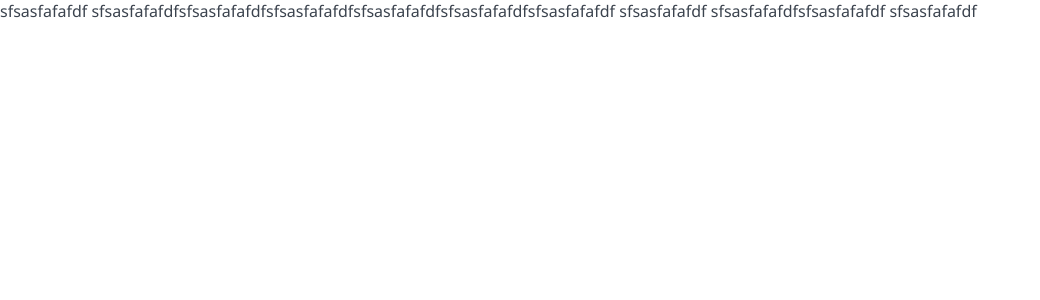
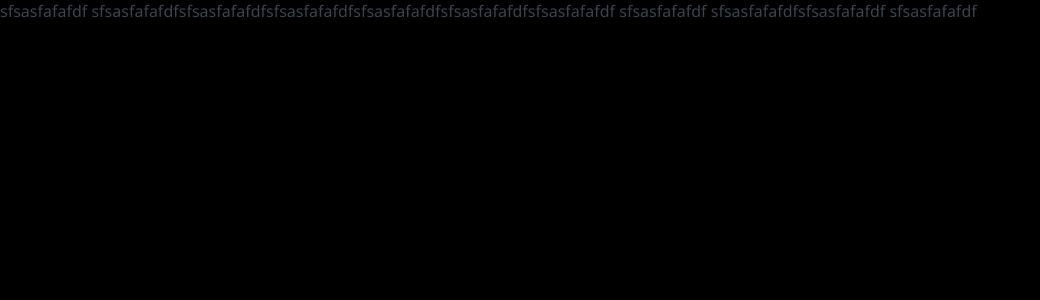
Before and after one commit to SomVariable/course-purchase-site, a Next.js app: page / in a window 1280 px wide. Shown: the top 300 px of the page, without its empty margins (0-1040 px from the left). Built offline with nearby package versions, Linux system fonts and the light colour scheme.

Commit message:
add variables with base-size, font-weight, fs

```diff
--- a/styles/globals.css
+++ b/styles/globals.css
@@ -4,6 +4,7 @@ body {
 	padding: 0;
 
 	color: var(--color-dark);
+	background-color: #000;
 
 	font-family: var(--ff-noto-sans), sans-serif;
 }
@@ -15,6 +16,24 @@ a {
 }
 
 :root {
+	/* font-weight */
+	--fw-light: 100;
+	--fw-regular: 400;
+	--fw-medium: 500;
+	--fw-bold: 700;
+
+	/* font-size */
+	--fs-xxs: 10px;
+	--fs-xs: 12px;
+	--fs-s: 16px;
+	--fs-m: 18px;
+	--fs-l: 20px;
+	--fs-xl: 26px;
+	--fs-xxl: 36px;
+
+	/* base-size */
+	--base: 4rem;
+
 	/* font-family */
 	--ff-noto-sans: "Noto Sans";
 
@@ -53,9 +72,3 @@ a {
 	/* black */
 	--color-black: #000;
 }
-
-@media (prefers-color-scheme: dark) {
-	html {
-		color-scheme: dark;
-	}
-}
```
